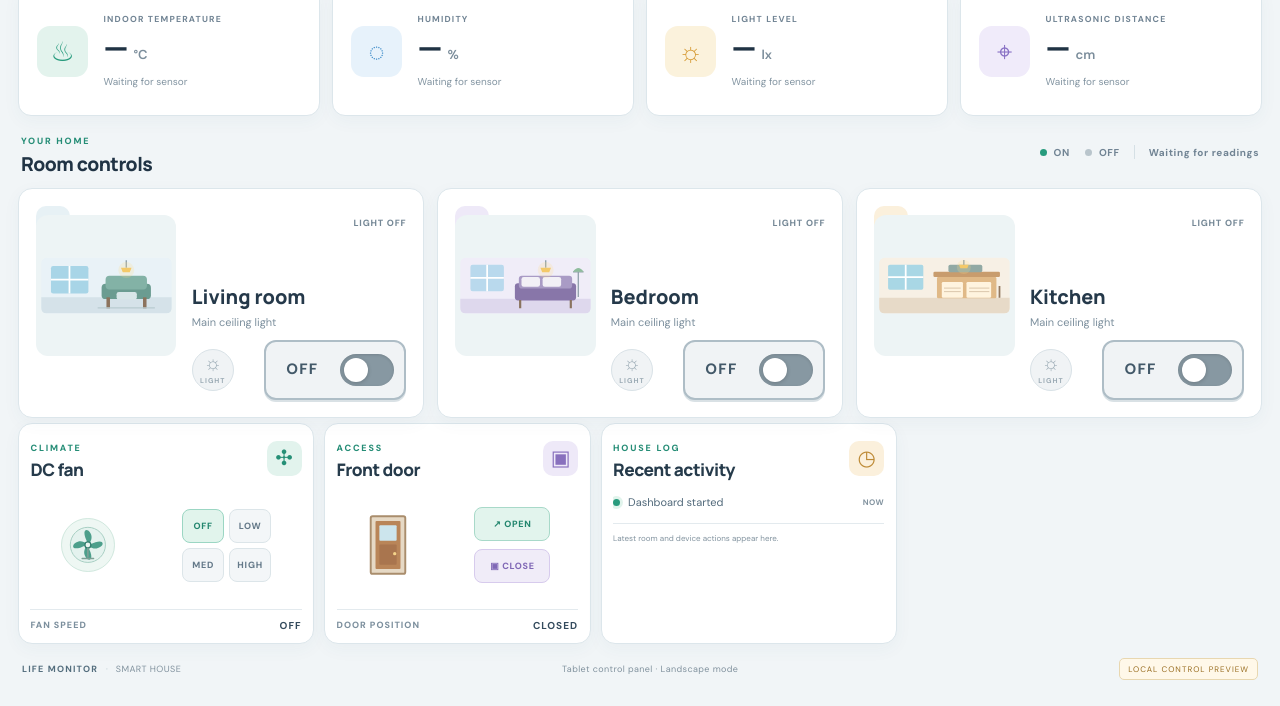
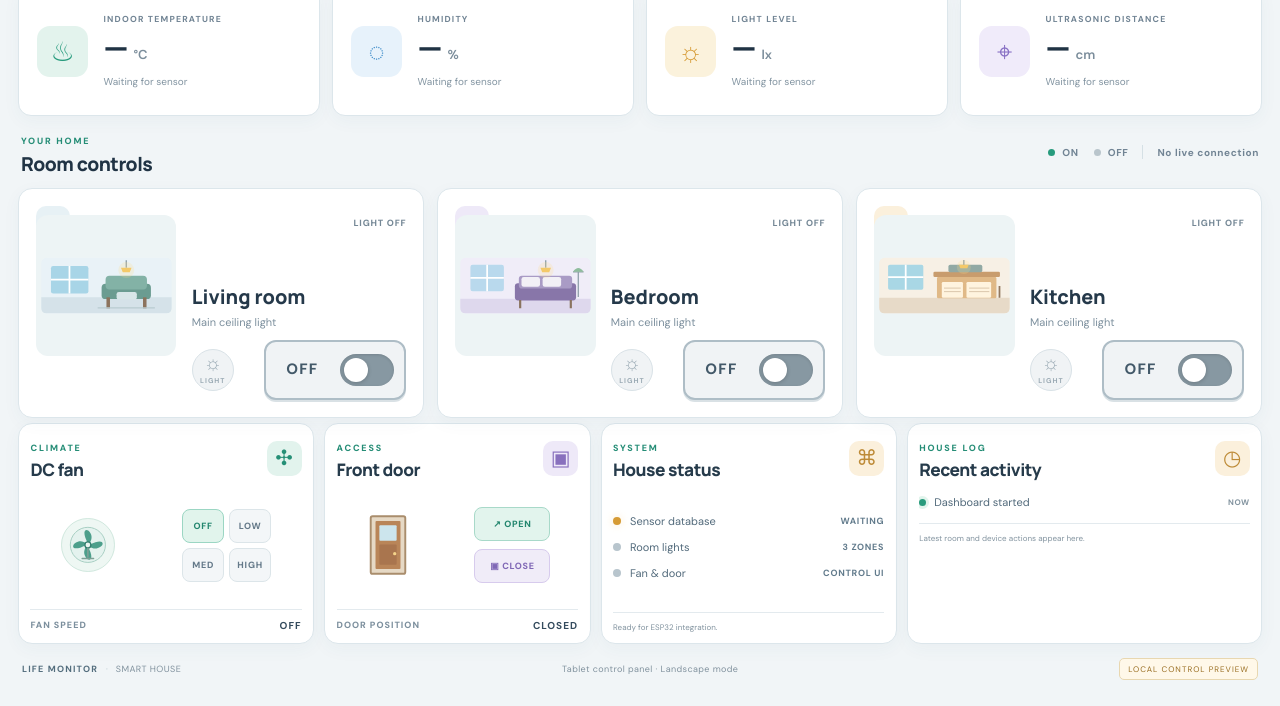
Before and after one commit to mstoel/life-monitor, a plain HTML site: page index.html in a window 1280 px wide. Shown: the part 94-800 px from the top of the page. Drawn offline with Linux system fonts and the light colour scheme; no server answers.

Commit message:
Restore house status panel beside recent activity

```diff
--- a/index.html
+++ b/index.html
@@ -58,6 +58,12 @@
         <div class="panel-foot"><span>DOOR POSITION</span><strong id="doorStatus">CLOSED</strong></div>
       </article>
 
+      <article class="control-panel system-panel status-panel">
+        <div class="panel-heading"><div><span class="eyebrow">SYSTEM</span><h2>House status</h2></div><div class="system-symbol">⌘</div></div>
+        <div class="system-list"><div><span class="system-indicator" id="dbIndicator"></span><span>Sensor database</span><b id="dbStatus">CONNECTING</b></div><div><span class="system-indicator neutral"></span><span>Room lights</span><b>3 ZONES</b></div><div><span class="system-indicator neutral"></span><span>Fan &amp; door</span><b>CONTROL UI</b></div></div>
+        <div class="system-note">Ready for ESP32 integration.</div>
+      </article>
+
       <article class="control-panel system-panel activity-panel">
         <div class="panel-heading"><div><span class="eyebrow">HOUSE LOG</span><h2>Recent activity</h2></div><div class="system-symbol">◷</div></div>
         <div class="system-list activity-list" id="activityList" aria-live="polite"><div class="activity-entry"><span class="activity-dot"></span><span>Dashboard started</span><b>NOW</b></div></div>
```
